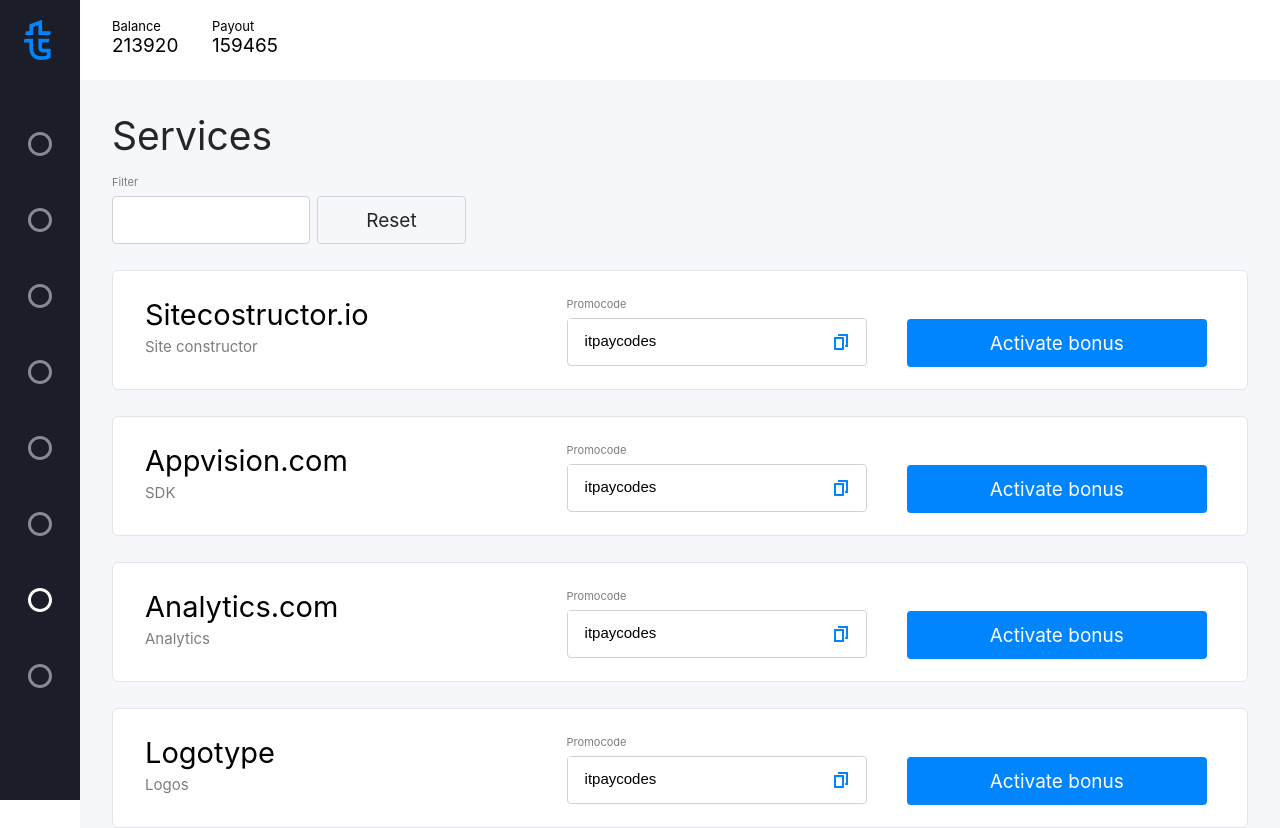
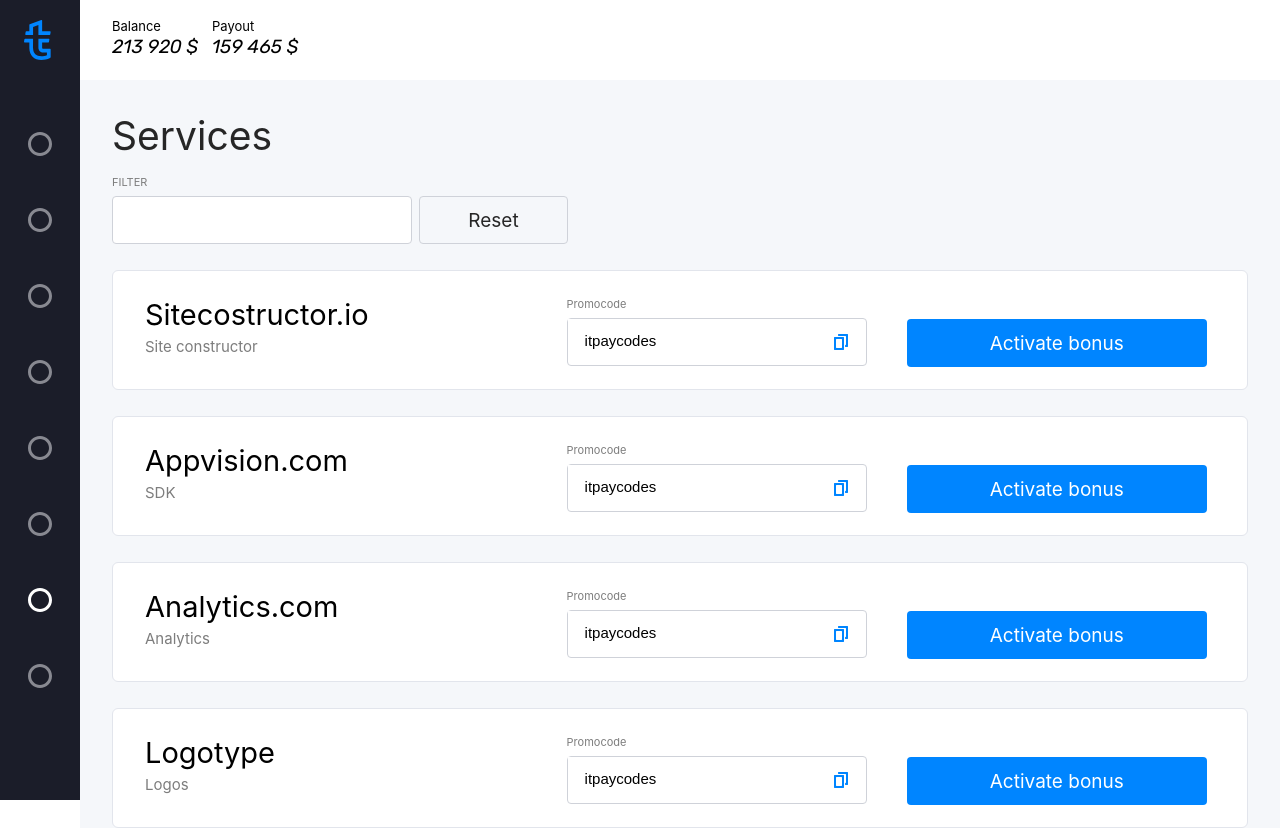
Before and after one commit to vlgavrilov/test_task_react_typescript, a React (Create React App) app: page / in a window 1280 px wide. Shown: the top 828 px of the page. Built offline with nearby package versions, Linux system fonts and the light colour scheme.

Commit message:
improving styles

```diff
--- a/public/index.html
+++ b/public/index.html
@@ -15,6 +15,8 @@
       user's mobile device or desktop. See https://developers.google.com/web/fundamentals/web-app-manifest/
     -->
     <link rel="manifest" href="%PUBLIC_URL%/manifest.json" />
+    <link rel="preconnect" href="https://fonts.gstatic.com">
+    <link href="https://fonts.googleapis.com/css2?family=Rubik:ital@1&display=swap" rel="stylesheet">
     <!--
       Notice the use of %PUBLIC_URL% in the tags above.
       It will be replaced with the URL of the `public` folder during the build.
@@ -29,6 +31,7 @@
   <body>
     <noscript>You need to enable JavaScript to run this app.</noscript>
     <div id="root"></div>
+
     <!--
       This HTML file is a template.
       If you open it directly in the browser, you will see an empty page.
--- a/src/components/Header/index.tsx
+++ b/src/components/Header/index.tsx
@@ -2,6 +2,7 @@
 import './styles.scss';
 import { useSelector } from 'react-redux';
 import { IHeader, IState } from '../../Interface';
+import currencyFormatter from '../../helpers/formater';
 
 const Header: React.FC = () => {
   const header = useSelector((state: IState):IHeader => state.header);
@@ -9,11 +10,20 @@
     <div className="header">
       <div className="header__info">
         <div data-testid="header-balance-title" className="header__info-title">Balance</div>
-        <div data-testid="header-balance-text" className="header__info-text">{header.balance}</div>
+        <div data-testid="header-balance-text" className="header__info-text">
+          {header.balance.toString().replace(/\B(?=(\d{3})+(?!\d))/g, ' ')}
+          {' '}
+          {currencyFormatter[header.currency]}
+        </div>
       </div>
       <div className="header__info">
         <div data-testid="header-payout-title" className="header__info-title">Payout</div>
-        <div data-testid="header-payout-text" className="header__info-text">{header.next_payout}</div>
+        <div data-testid="header-payout-text" className="header__info-text">
+          {header.next_payout.toString().replace(/\B(?=(\d{3})+(?!\d))/g, ' ')}
+          {' '}
+          {' '}
+          {currencyFormatter[header.currency]}
+        </div>
       </div>
     </div>
   );
--- a/src/components/Header/styles.scss
+++ b/src/components/Header/styles.scss
@@ -12,6 +12,10 @@
     }
     &-text{
       font-size: 19px;
+      font-family: Rubik;
+      font-style: normal;
+      font-weight: normal;
+      line-height: 26px;
     }
   }
 }
--- a/src/components/PromocodeCard/index.tsx
+++ b/src/components/PromocodeCard/index.tsx
@@ -1,4 +1,4 @@
-import React, { useRef } from 'react';
+import React, { useRef, useState } from 'react';
 import './styles.scss';
 import { useDispatch } from 'react-redux';
 import icon_copy from '../../icon/copy.svg';
@@ -9,10 +9,13 @@
   title, description, promocode, id, isUsed,
 }) => {
   const inputEl = useRef<HTMLInputElement>(null);
+  const [isCopy, setCopy] = useState(false);
   const copyPromo = (): void => {
     if (inputEl.current) {
       inputEl.current.select();
       document.execCommand('copy');
+      setCopy(true);
+      setTimeout(() => setCopy(false), 500);
     }
   };
   const dispatch = useDispatch();
@@ -29,6 +32,7 @@
           <input data-testid="promocode-input" className="promocode-card__copy-field-input" readOnly onKeyPress={copyPromo} defaultValue={promocode} ref={inputEl} />
           <img className="promocode-card__copy-field-icon" src={icon_copy} alt="copy" />
         </div>
+        {isCopy && <div className="promocode-card__copy-field-copied"> Copied </div> }
       </div>
       <div className="promocode-card__activate">
         {isUsed && (
--- a/src/components/PromocodeCard/styles.scss
+++ b/src/components/PromocodeCard/styles.scss
@@ -34,12 +34,31 @@
       box-sizing: border-box;
       border-radius: 4px;
       cursor: pointer;
+      &-copied {
+        width: 80px;
+        left: 229px;
+        text-align: center;
+        bottom: 20px;
+        padding: 10px;
+        position: relative;
+        border-radius: 4px;
+        background-color: #434343;
+        color: white;
+      }
       &-input {
         border: 0;
         outline:none;
         padding: 13px 0 0 17px;
         font-size: 15px;
         cursor: pointer;
+        &::after {
+          height: 100px;
+          width: 100px;
+          background-color: red;
+        }
+        &--copied{
+
+        }
       }
       &-icon {
         position: absolute;
--- a/src/components/Services/index.tsx
+++ b/src/components/Services/index.tsx
@@ -20,7 +20,7 @@
     <div className="services">
       <div className="services__title"> Services</div>
       <div className="services__filter">
-        <div className="services__filter-text"> Filter</div>
+        <div className="services__filter-text"> FILTER</div>
         <div className="services__filter-block">
           <input
             data-testid="input-filter"
@@ -42,8 +42,9 @@
         </div>
       </div>
       <div>
-        {isBonusesLoading && <div data-testid="loader" className="lds-dual-ring" />}
-        {bonuses.map((item) => (
+        {!bonuses.length && !isBonusesLoading && <div className="services__filter-no-found"> No services found </div>}
+        {isBonusesLoading && <div data-testid="loader" className="loader" />}
+        {!isBonusesLoading && bonuses.map((item) => (
           <PromocodeCard
             id={item.id}
             key={item.id}
--- a/src/components/Services/styles.scss
+++ b/src/components/Services/styles.scss
@@ -1,6 +1,10 @@
 .services {
   padding: 32px;
   flex: 1 0 auto;
+  &__filter-no-found{
+    margin: 20px auto;
+    text-align: center
+  }
   &__title{
     font-size: 39px;
     color: #262626;
@@ -16,6 +20,7 @@
       display: flex;
       flex-direction: row;
       &-input {
+        width: 300px;
         padding-left: 17px;
         height: 48px;
         top: 24px;
@@ -50,7 +55,8 @@
     }
   }
 }
-.lds-dual-ring {
+.loader {
+  margin-top: 26px;
   display: inline-block;
   position: absolute;
   width: 100%;
--- /dev/null
+++ b/src/helpers/formater.ts
@@ -0,0 +1,5 @@
+const currencyFormatter: {[index: string]:string} = {
+  usd: '$',
+};
+
+export default currencyFormatter;
--- a/src/redux/reducers.ts
+++ b/src/redux/reducers.ts
@@ -6,14 +6,7 @@
 } from './actionTypes';
 
 const initialState: IState = {
-  bonuses: [{
-    id: 0,
-    title: '',
-    description: '',
-    link: '',
-    promocode: '',
-    isUsed: false,
-  }],
+  bonuses: [],
   header: {
     balance: 0,
     next_payout: 0,
--- a/src/sagas/index.ts
+++ b/src/sagas/index.ts
@@ -42,14 +42,7 @@
 function* filterBonus(action:IFilterBonus) {
   yield put({
     type: CHANGE_BONUS,
-    payload: [{
-      id: 0,
-      title: '',
-      description: '',
-      link: '',
-      promocode: '',
-      isUsed: false,
-    }],
+    payload: [],
   });
   yield put({
     type: BONUSES_LOADING,
@@ -58,9 +51,9 @@
   if (process.env.NODE_ENV !== 'test') {
     yield delay(500);
   }
-  const newData = mockData.bonuses.filter((item:ICard) => (item.title.indexOf(action.value) + 1)
-    || (item.description.indexOf(action.value) + 1)
-    || (item.link.indexOf(action.value) + 1));
+  const newData = mockData.bonuses
+    .filter((item:ICard) => (item.title.toLowerCase().indexOf(action.value.toLowerCase()) + 1));
+
   yield put({
     type: CHANGE_BONUS,
     payload: newData,
```
Also changed, not shown: 1 other file (tests, documents, lock files or other folders).
